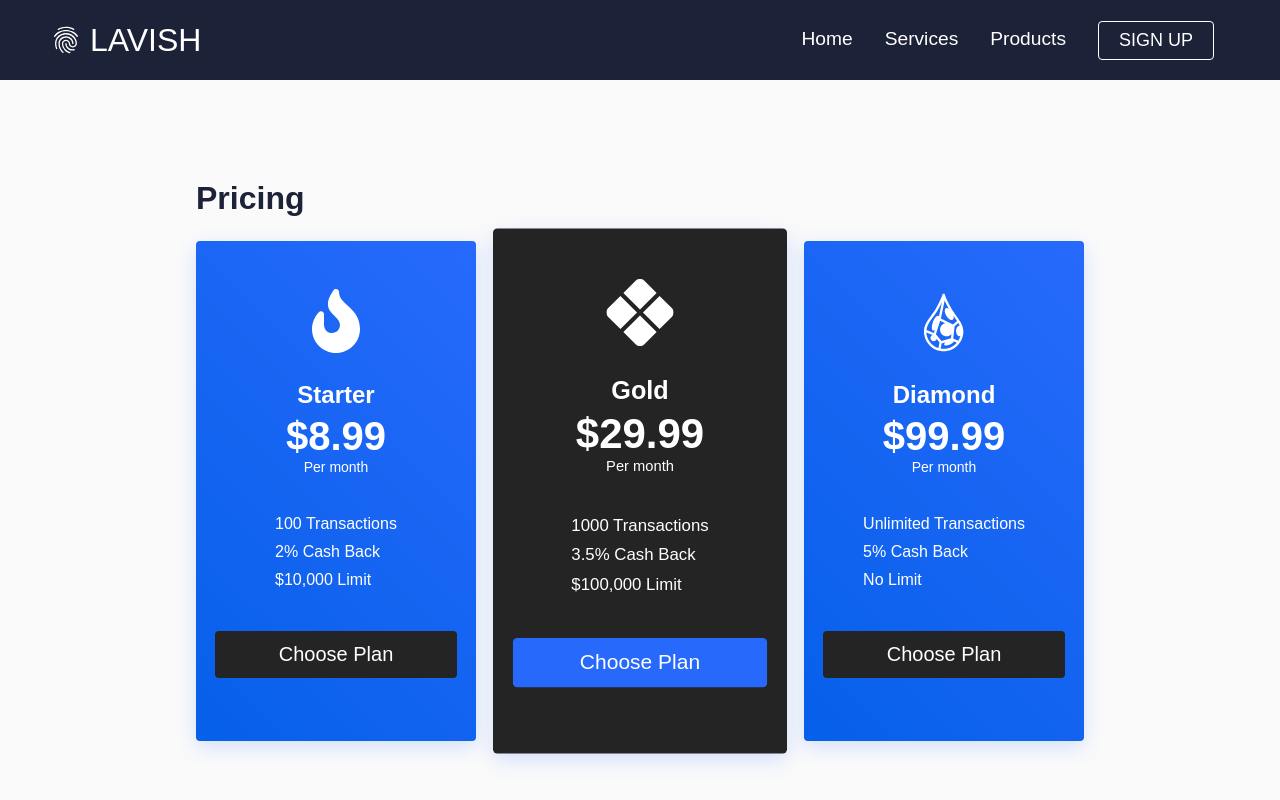
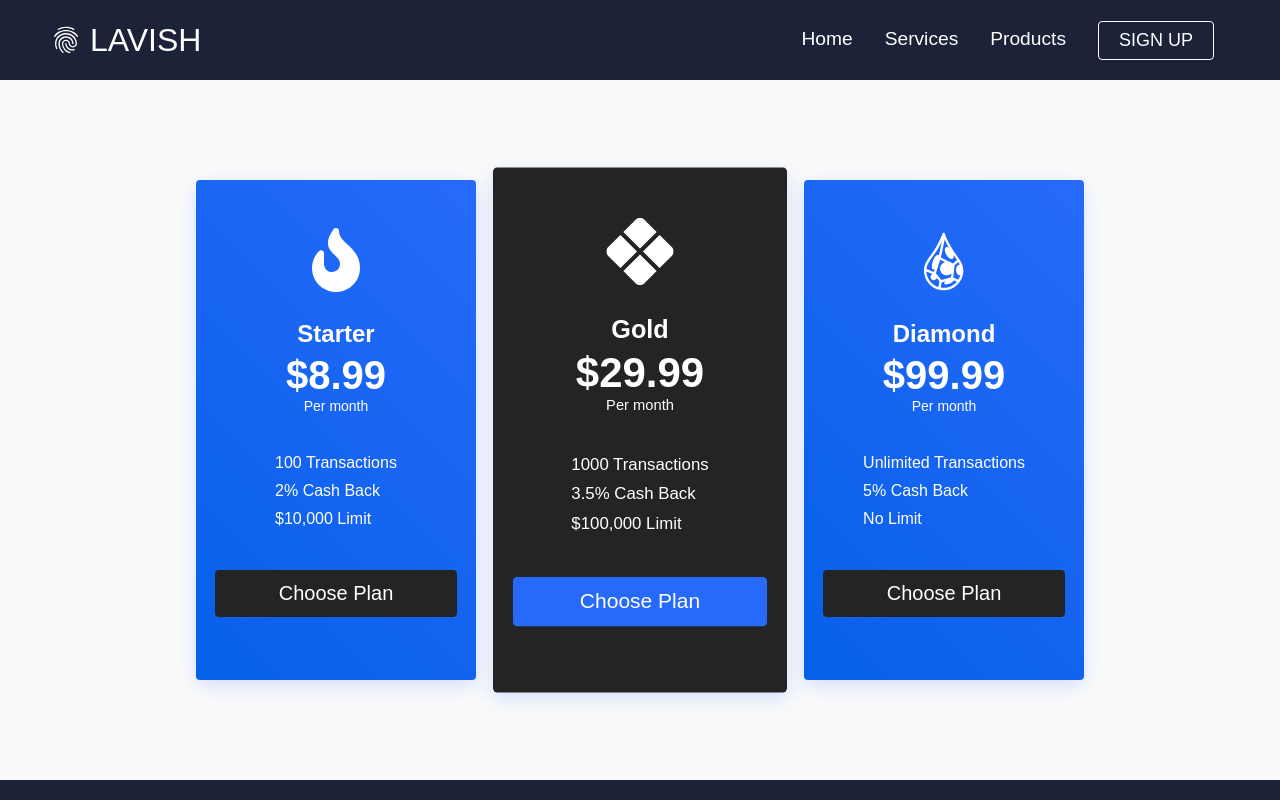
Before and after one commit to pie4fools/ChimeBankAppReact, a React (Create React App) app: page /products in a window 1280 px wide. Shown: the top 800 px of the page. Built offline with nearby package versions, Linux system fonts and the light colour scheme.

Commit message:
Updated Pricing Title (Removed). Signup Button Hvr

```diff
--- a/src/components/Button.css
+++ b/src/components/Button.css
@@ -53,7 +53,7 @@
   font-size: 20px;
 }
 
-.btn--large:hover, .btn--medium:hover, .btn--mobile:hover {
+.btn--large:hover, .btn--medium:hover, .btn--mobile:hover, .btn--outline:hover {
   transition: all 0.3s ease-out;
   background: #fff;
   color: #242424;
--- a/src/components/Pricing.css
+++ b/src/components/Pricing.css
@@ -1,5 +1,5 @@
 .pricing__section {
-  padding: 100px 0 160px;
+    padding: 100px 0 100px;
     display: flex;
     flex-direction: column;
     justify-content: center;
@@ -36,13 +36,8 @@
 .pricing__wrapper {
     display: flex;
     flex-direction: column;
-	align-items: start;
+    align-items: center;
     margin: 0 auto;
-}
-
-.pricing__heading {
-	color: #1c2237;
-	margin-bottom: 24px;
 }
 
 .pricing__container-cardInfo {
@@ -76,12 +71,16 @@
     align-content: center;
 }
 
-.pricing__container-features li{
+.pricing__container-features li {
     margin-bottom: 10px;
 }
 
 .icon {
     margin: 24px 0;
+}
+
+.footer-subscription {
+    font-family: 'Trebuchet MS', 'Lucida Sans Unicode', 'Lucida Sans Unicode', 'Lucida Sans', Arial, sans-serif;
 }
 
 @media screen and (max-width: 960px) {
@@ -92,24 +91,20 @@
         align-items: center;
         width: 100%;
     }
-
     .pricing__container-card {
         width: 90%
     }
-
     .pricing__wrapper {
         margin: 0 30px;
         display: flex;
         flex-direction: column;
         align-content: center;
     }
-
     .pricing__container-card:nth-child(2) {
         transform: scale(1);
         background: #242424;
         margin: 24px;
     }
-
     .pricing__container-card:hover {
         transform: none;
     }
--- a/src/components/pricing.js
+++ b/src/components/pricing.js
@@ -13,7 +13,6 @@ function Pricing() {
 		<div>
       <div className="pricing__section">
         <div className="pricing__wrapper">
-					<h1 className="pricing__heading">Pricing</h1>
 					<div className="pricing__container">
 						<Link to="/sign-up" className='pricing__container-card'>
 							<div className="pricing__container-cardInfo">
```
Also changed, not shown: package.json (+2 -5 lines), src/components/Navbar.css (line endings or trailing spaces), 2 other files (tests, documents, lock files or other folders). Lines whose indentation alone changed are shown as unchanged.
